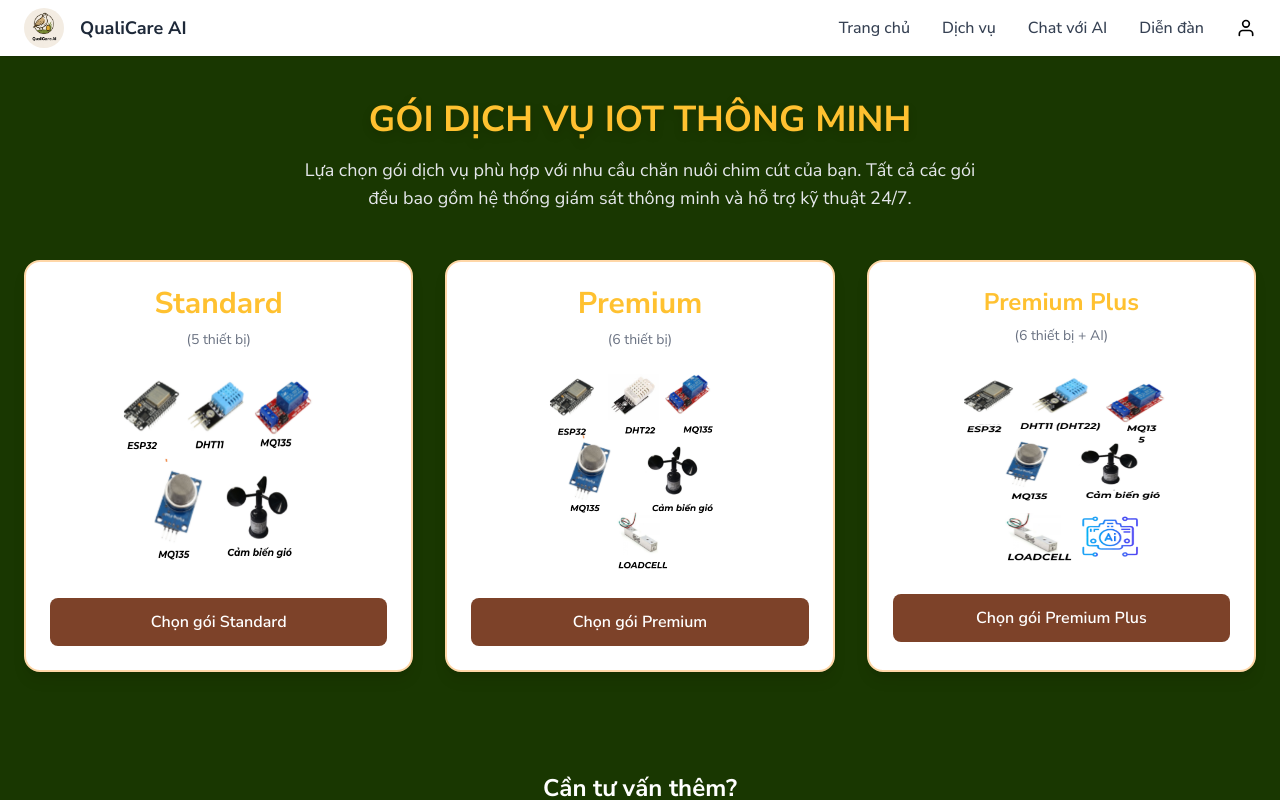
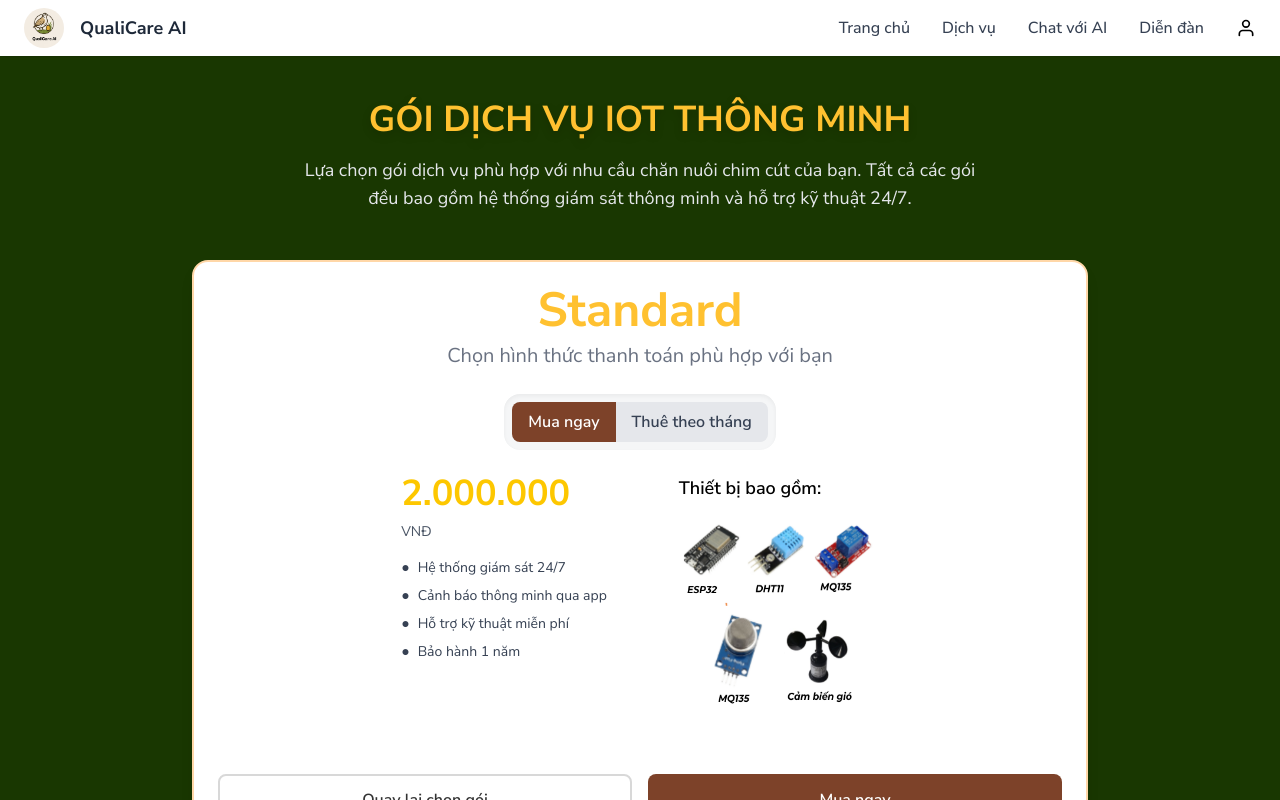
Before and after one commit to DuyITLOR/QualiCare_AI, a React (Vite) app in the folder client/: page /service in a window 1280 px wide. Both pictures are taken after a click on the button "Chọn gói Standard". Shown: the top 800 px of the page. Built offline with nearby package versions, Linux system fonts and the light colour scheme.

Commit message:
Complete the detail price for each service

```diff
--- /dev/null
+++ b/client/src/Components/DetailCard.jsx
@@ -0,0 +1,96 @@
+import React, { useState } from 'react'
+
+const DetailCard = ({ label, priceMonth, priceNow, img, setIsOpen }) => {
+    const [paymentType, setPaymentType] = useState('onetime'); // 'onetime' or 'monthly'
+
+    return (
+        <div className="max-w-2xl md:max-w-4xl mx-auto rounded-2xl border-2 border-orange-200 bg-white p-6 shadow-lg hover:shadow-2xl transition transform hover:-translate-y-2">
+            <h3 className="text-3xl md:text-5xl font-bold text-[#ffc130] text-center mb-2">
+                {label}
+            </h3>
+            <p className="text-center text-sm md:text-xl text-gray-500 mb-6">Chọn hình thức thanh toán phù hợp với bạn</p>
+
+            <div className='w-full flex justify-center'>
+                <div className="inline-flex mb-6 bg-[#f5f6f7] rounded-2xl shadow-inner p-2">
+                    <button
+                        className={`px-4 py-2 rounded-l-lg font-semibold transition ${paymentType === 'onetime'
+                            ? 'bg-[#7d4229] text-white rounded-l-2xl'
+                            : 'bg-gray-200 text-gray-700'
+                            }`}
+                        onClick={() => setPaymentType('onetime')}
+                    >
+                        Mua ngay
+                    </button>
+
+                    <button
+                        className={`px-4 py-2 rounded-r-lg font-semibold transition ${paymentType === 'monthly'
+                            ? 'bg-[#7d4229] text-white rounded-r-2xl'
+                            : 'bg-gray-200 text-gray-700'
+                            }`}
+                        onClick={() => setPaymentType('monthly')}
+                    >
+                        Thuê theo tháng
+                    </button>
+                </div>
+            </div>
+
+            <div className='w-full flex justify-center'>
+                <div className="flex flex-col md:flex-row justify-between items-start gap-8 mb-6">
+                    {/* Giá + tiện ích */}
+                    <div className="pr-10">
+                        <div className="text-4xl font-bold text-yellow-400 mb-2">{paymentType === "onetime" ? priceNow : priceMonth}</div>
+                        <div className="text-sm text-gray-600 mb-4">VNĐ</div>
+
+                        <ul className="text-gray-700 space-y-2 text-sm">
+                            <li className="flex items-start gap-2">
+                                <span className="text-brown-600">●</span> Hệ thống giám sát 24/7
+                            </li>
+                            <li className="flex items-start gap-2">
+                                <span className="text-brown-600">●</span> Cảnh báo thông minh qua app
+                            </li>
+                            <li className="flex items-start gap-2">
+                                <span className="text-brown-600">●</span> Hỗ trợ kỹ thuật miễn phí
+                            </li>
+                            <li className="flex items-start gap-2">
+                                <span className="text-brown-600">●</span> {paymentType === "onetime" ? "Bảo hành 1 năm" : "Bảo trì định kì"}
+                            </li>
+                        </ul>
+                    </div>
+
+                    <div className='flex-1'>
+                        <h3 className="text-lg font-semibold text-brown-600 mb-4">Thiết bị bao gồm:</h3>
+                        <img src={img} className='w-50 h-50' />
+                    </div>
+
+                </div>
+
+            </div>
+
+
+            <div className="flex flex-col sm:flex-row gap-4 mt-8">
+                <button
+                    className="w-full sm:w-1/2 border-2 border-[#d8d8d8] bg-white text-[#333] py-3 px-4 rounded-lg font-semibold hover:bg-gray-100 transition"
+                    onClick={() => {
+                        // Thêm logic điều hướng về trang chọn gói
+                        setIsOpen(false);
+                    }}
+                >
+                    Quay lại chọn gói
+                </button>
+
+                <button
+                    className="w-full sm:w-1/2 bg-[#7d4229] hover:bg-[#5c301f] text-white py-3 px-4 rounded-lg font-semibold transition"
+                    onClick={() => {
+                        // Thêm logic đăng ký thuê
+                        console.log("Đăng ký thuê");
+                    }}
+                >
+                    {paymentType === 'onetime' ? "Mua ngay" : "Thuê theo tháng"}
+                </button>
+            </div>
+
+        </div>
+    )
+}
+
+export default DetailCard
--- a/client/src/Pages/Services.jsx
+++ b/client/src/Pages/Services.jsx
@@ -1,10 +1,16 @@
-import React from 'react'
+import React, { useState } from 'react'
 import Header from '../Components/Header'
 import Standard from '../assets/Standard.png'
 import Premium from '../assets/Premium.png'
 import PremiumPLus from '../assets/PremiumPlus.png'
+import DetailCard from '../Components/DetailCard'
 
 const Services = () => {
+    const [showDetail, setShowDetail] = React.useState(false);
+    const [selectedCategory, setSelectedCategory] = useState(null);
+
+
+
     return (
         <div>
             <Header />
@@ -21,6 +27,8 @@ const Services = () => {
                     </p>
                 </div>
 
+                {
+                    !showDetail && (
                         <div className="grid grid-cols-1 md:grid-cols-3 gap-8">
                             {/* --- Gói Standard --- */}
                             <div className="rounded-2xl border-2 border-orange-200 bg-white p-6 shadow-lg hover:shadow-2xl transition transform hover:-translate-y-2">
@@ -33,7 +41,17 @@ const Services = () => {
                                     <img src={Standard} className='h-50 w-50' />
                                 </div>
 
-                        <button className="w-full bg-[#7d4229] hover:bg-[#5c301f] text-white py-3 px-4 rounded-lg font-semibold transition">
+                                <button
+                                    onClick={() => {
+                                        setShowDetail(true);
+                                        setSelectedCategory({
+                                            label: 'Standard',
+                                            priceMonth: '150.000',
+                                            priceNow: '2.000.000',
+                                            img: Standard
+                                        })
+                                    }}
+                                    className="w-full bg-[#7d4229] hover:bg-[#5c301f] text-white py-3 px-4 rounded-lg font-semibold transition">
                                     Chọn gói Standard
                                 </button>
                             </div>
@@ -49,7 +67,17 @@ const Services = () => {
                                     <img src={Premium} className='h-50 w-50' />
                                 </div>
 
-                        <button className="w-full bg-[#7d4229] hover:bg-[#5c301f] text-white py-3 px-4 rounded-lg font-semibold transition">
+                                <button
+                                    onClick={() => {
+                                        setShowDetail(true);
+                                        setSelectedCategory({
+                                            label: 'Premium',
+                                            priceMonth: '150.000',
+                                            priceNow: '2.000.000',
+                                            img: Premium
+                                        })
+                                    }}
+                                    className="w-full bg-[#7d4229] hover:bg-[#5c301f] text-white py-3 px-4 rounded-lg font-semibold transition">
                                     Chọn gói Premium
                                 </button>
                             </div>
@@ -65,11 +93,29 @@ const Services = () => {
                                     <img src={PremiumPLus} alt="" className='h-50 w-60' />
                                 </div>
 
-                        <button className="w-full bg-[#7d4229] hover:bg-[#5c301f] text-white py-3 px-4 rounded-lg font-semibold transition">
+                                <button
+                                    onClick={() => {
+                                        setShowDetail(true);
+                                        setSelectedCategory({
+                                            label: 'Premium Plus',
+                                            priceMonth: '150.000',
+                                            priceNow: '2.000.000',
+                                            img: PremiumPLus
+                                        })
+                                    }}
+                                    className="w-full bg-[#7d4229] hover:bg-[#5c301f] text-white py-3 px-4 rounded-lg font-semibold transition">
                                     Chọn gói Premium Plus
                                 </button>
                             </div>
                         </div>
+                    )
+                }
+
+                {
+                    showDetail && (
+                        <DetailCard {...selectedCategory} setIsOpen={setShowDetail} />
+                    )
+                }
 
                 <div className="max-w-3xl mx-auto text-center text-white pt-25">
                     <h3 className="text-2xl font-bold mb-4">Cần tư vấn thêm?</h3>
```
Lines whose indentation alone changed are shown as unchanged.
